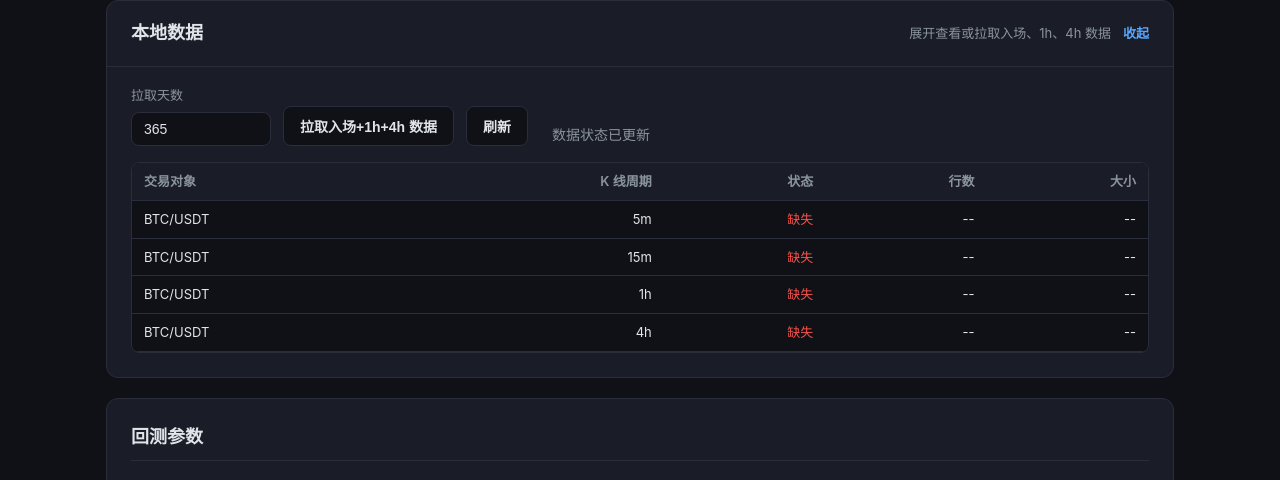
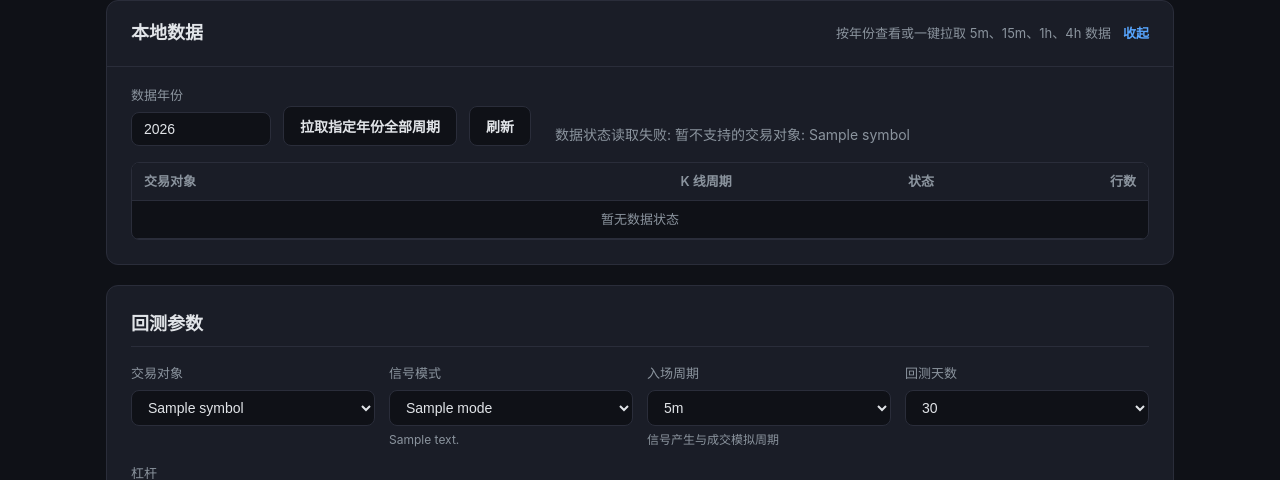
Before and after one commit to wllqxls/liang_hua, a FastAPI app: template templates/backtest.html in a window 1280 px wide, after a click that opens the changed part. Shown: the part 154-634 px from the top of the page. Run offline with FastAPI, Linux system fonts and the light colour scheme; the template is opened without the code that fills it: most values are stand-ins (such as "Sample title", 1, 10 or a date in 2020).

Commit message:
Update frontend yearly data controls

```diff
--- a/static/js/backtest.js
+++ b/static/js/backtest.js
@@ -19,6 +19,7 @@ const MIN_NOTIONAL_BY_SYMBOL = {
 const LEVERAGE_OPTIONS = [1, 2, 3, 5, 10, 20, 50, 100, 125, 150];
 
 window.addEventListener('DOMContentLoaded', () => {
+    initializeDataYear();
     updateModeDescription();
     document.getElementById('mode').addEventListener('change', updateModeDescription);
     bindRealtimeChecks();
@@ -187,6 +188,7 @@ function collectBacktestPayload() {
     return {
         symbol: document.getElementById('symbol').value,
         timeframe: document.getElementById('timeframe').value,
+        data_year: requiredNumber('data-year', '数据年份'),
         mode: document.getElementById('mode').value,
         backtest_days: requiredNumber('backtest-days', '回测天数'),
         cash: requiredNumber('cash', '账户总金额'),
@@ -292,15 +294,37 @@ async function optimizeParams() {
 // 数据管理
 // ============================================================
 
+function initializeDataYear() {
+    const input = document.getElementById('data-year');
+    if (String(input.value).trim() === '') {
+        input.value = String(new Date().getFullYear());
+    }
+}
+
+
+function selectedDataYear() {
+    return requiredNumber('data-year', '数据年份');
+}
+
+
 async function loadDataStatus(successMessage) {
     const statusText = document.getElementById('data-status-text');
     const refreshBtn = document.getElementById('refresh-data-btn');
+    const symbol = document.getElementById('symbol').value;
+    let year;
+    try {
+        year = selectedDataYear();
+    } catch (err) {
+        statusText.textContent = err.message;
+        renderDataStatusTable([]);
+        return;
+    }
 
     refreshBtn.disabled = true;
-    statusText.innerHTML = '<span class="spinner"></span>正在读取数据状态...';
+    statusText.innerHTML = '<span class="spinner"></span>正在读取 ' + escapeHtml(symbol) + ' ' + year + ' 年数据状态...';
 
     try {
-        const resp = await fetch('/api/data-status');
+        const resp = await fetch('/api/data-status?symbol=' + encodeURIComponent(symbol) + '&year=' + encodeURIComponent(year));
         const data = await parseApiResponse(resp);
         renderDataStatusTable(data);
         statusText.textContent = successMessage || '数据状态已更新';
@@ -317,28 +341,23 @@ async function fetchSelectedData() {
     const btn = document.getElementById('fetch-data-btn');
     const statusText = document.getElementById('data-status-text');
     const symbol = document.getElementById('symbol').value;
-    let days;
+    let year;
     try {
-        days = requiredNumber('fetch-days', '拉取天数');
+        year = selectedDataYear();
     } catch (err) {
         statusText.textContent = err.message;
         return;
     }
-    const timeframes = Array.from(
-        new Set([document.getElementById('timeframe').value, '1h', '4h'])
-    );
 
     btn.disabled = true;
     statusText.innerHTML = '<span class="spinner"></span>正在拉取 ' + escapeHtml(symbol) + ' ' +
-        timeframes.map(escapeHtml).join(' + ') + '...';
+        year + ' 年全部周期（5m、15m、1h、4h）...';
 
     try {
-        const saved = [];
-        for (const timeframe of timeframes) {
         const resp = await fetch('/api/fetch-data', {
             method: 'POST',
             headers: { 'Content-Type': 'application/json' },
-                body: JSON.stringify({ symbol, timeframe, days }),
+            body: JSON.stringify({ symbol, year }),
         });
         const data = await parseApiResponse(resp);
 
@@ -346,11 +365,12 @@ async function fetchSelectedData() {
             statusText.textContent = data.error || '数据拉取失败';
             return;
         }
-            const rows = data.rows == null ? '--' : data.rows.toLocaleString();
-            saved.push(data.timeframe + ' ' + rows + ' 行');
-        }
+        const saved = (data.items || []).map(item => {
+            const rows = item.rows == null ? '--' : item.rows.toLocaleString();
+            return item.timeframe + ' ' + rows + ' 行';
+        });
 
-        await loadDataStatus('已保存 ' + symbol + '：' + saved.join('，'));
+        await loadDataStatus('已保存 ' + symbol + ' ' + year + ' 年：' + saved.join('，'));
     } catch (err) {
         statusText.textContent = '数据拉取失败: ' + err.message;
     } finally {
@@ -364,7 +384,7 @@ function renderDataStatusTable(items) {
     tbody.innerHTML = '';
 
     if (!items || items.length === 0) {
-        tbody.innerHTML = '<tr><td colspan="5" class="empty-cell">暂无数据状态</td></tr>';
+        tbody.innerHTML = '<tr><td colspan="4" class="empty-cell">暂无数据状态</td></tr>';
         return;
     }
 
@@ -373,14 +393,12 @@ function renderDataStatusTable(items) {
         const statusClass = item.exists ? 'positive' : 'negative';
         const statusText = item.exists ? '已存在' : '缺失';
         const rows = item.rows == null ? '--' : formatNumber(item.rows, 0);
-        const size = item.file_size_kb == null ? '--' : formatNumber(item.file_size_kb, 1) + ' KB';
 
         row.innerHTML =
             '<td>' + escapeHtml(item.symbol || '--') + '</td>' +
             '<td>' + escapeHtml(item.timeframe || '--') + '</td>' +
             '<td class="' + statusClass + '">' + statusText + '</td>' +
-            '<td>' + rows + '</td>' +
-            '<td>' + size + '</td>';
+            '<td>' + rows + '</td>';
         tbody.appendChild(row);
     }
 }
--- a/templates/backtest.html
+++ b/templates/backtest.html
@@ -4,7 +4,7 @@
     <meta charset="UTF-8">
     <meta name="viewport" content="width=device-width, initial-scale=1.0">
     <title>量化回测系统</title>
-    <link rel="stylesheet" href="/static/css/style.css?v=runtime-hardening-1">
+    <link rel="stylesheet" href="/static/css/style.css?v=yearly-data-1">
     <script src="https://cdn.jsdelivr.net/npm/chart.js@4.4.0/dist/chart.umd.min.js"></script>
 </head>
 <body>
@@ -18,15 +18,15 @@
         <details class="panel collapsible-panel">
             <summary class="collapsible-summary">
                 <span class="summary-title">本地数据</span>
-                <span class="summary-note">展开查看或拉取入场、1h、4h 数据</span>
+                <span class="summary-note">按年份查看或一键拉取 5m、15m、1h、4h 数据</span>
             </summary>
             <div class="collapsible-content">
                 <div class="data-actions">
                     <div class="form-group compact">
-                        <label for="fetch-days">拉取天数</label>
-                        <input type="number" id="fetch-days" value="365" min="1" max="3650">
+                        <label for="data-year">数据年份</label>
+                        <input type="number" id="data-year" min="2017" max="2100">
                     </div>
-                    <button id="fetch-data-btn" class="btn-secondary" onclick="fetchSelectedData()">拉取入场+1h+4h 数据</button>
+                    <button id="fetch-data-btn" class="btn-secondary" onclick="fetchSelectedData()">拉取指定年份全部周期</button>
                     <button id="refresh-data-btn" class="btn-secondary" onclick="loadDataStatus()">刷新</button>
                     <span id="data-status-text" class="status-text"></span>
                 </div>
@@ -38,11 +38,10 @@
                                 <th>K 线周期</th>
                                 <th>状态</th>
                                 <th>行数</th>
-                                <th>大小</th>
                             </tr>
                         </thead>
                         <tbody id="data-status-tbody">
-                            <tr><td colspan="5" class="empty-cell">正在读取...</td></tr>
+                            <tr><td colspan="4" class="empty-cell">正在读取...</td></tr>
                         </tbody>
                     </table>
                 </div>
@@ -261,6 +260,6 @@
         </section>
     </div>
 
-    <script src="/static/js/backtest.js?v=runtime-hardening-1"></script>
+    <script src="/static/js/backtest.js?v=yearly-data-1"></script>
 </body>
 </html>
```
Also changed, not shown: tests/frontend_harness.js (+19 -8 lines), tests/test_styles.py (+11 -5 lines). Lines whose indentation alone changed are shown as unchanged.
